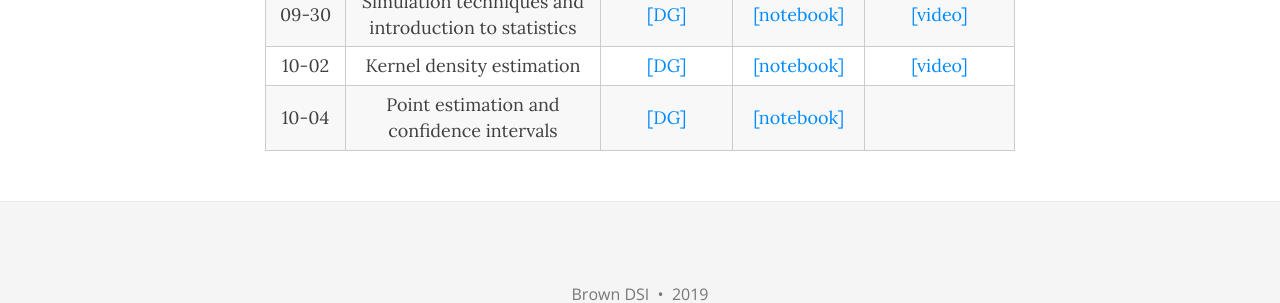
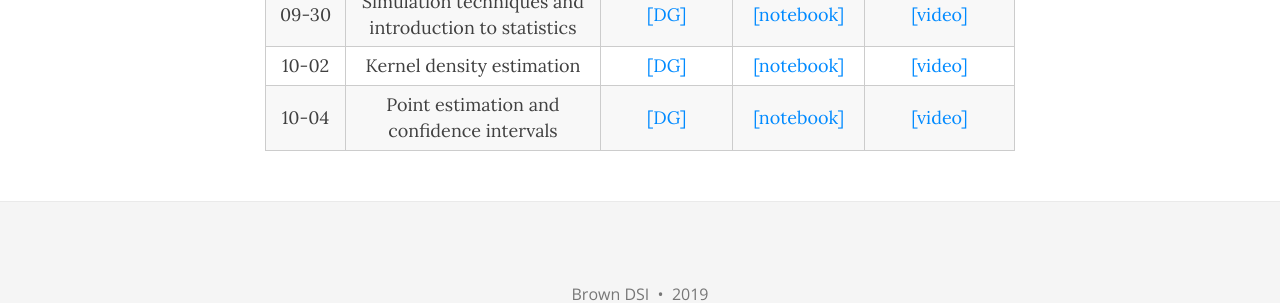
Before and after one commit to data1010/data1010.github.io, a Jekyll site: the page built from class.md, in a window 1280 px wide and 1301 px high. Shown: the part 914-1217 px from the top of the window. Built offline with Jekyll 4.4.1, drawn with Linux system fonts in a browser that asks for light colours; nearby versions of some CDN libraries.

Commit message:
Add video link

```diff
--- a/class.md
+++ b/class.md
@@ -110,7 +110,7 @@ title: Notebooks and videos
       <td style="text-align: center">Point estimation and confidence intervals</td>
       <td style="text-align: center"><a href="https://mathigon.org/course/intro-statistics/point-estimation">[DG]</a></td>
       <td style="text-align: center"><a href="https://github.com/data1010/problem-sets/tree/master/10-04">[notebook]</a></td>
-      <td style="text-align: center"></td>
+      <td style="text-align: center"><a href="https://youtu.be/G-B67j0-JD0">[video]</a></td>
     </tr>
 
   </tbody>
```
